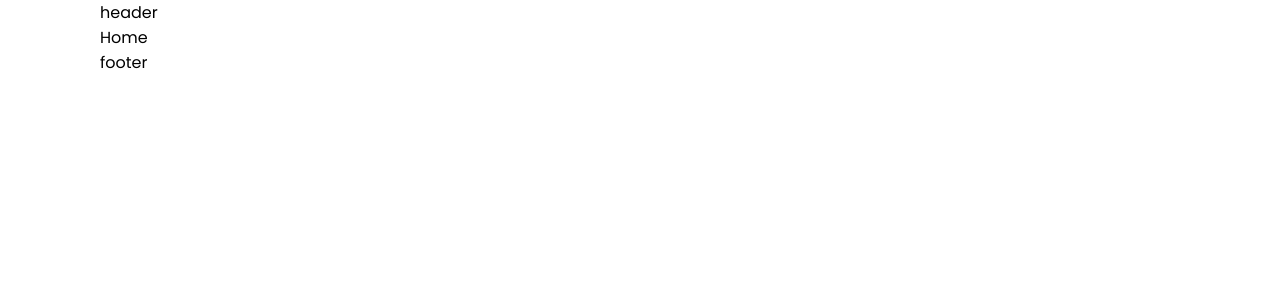
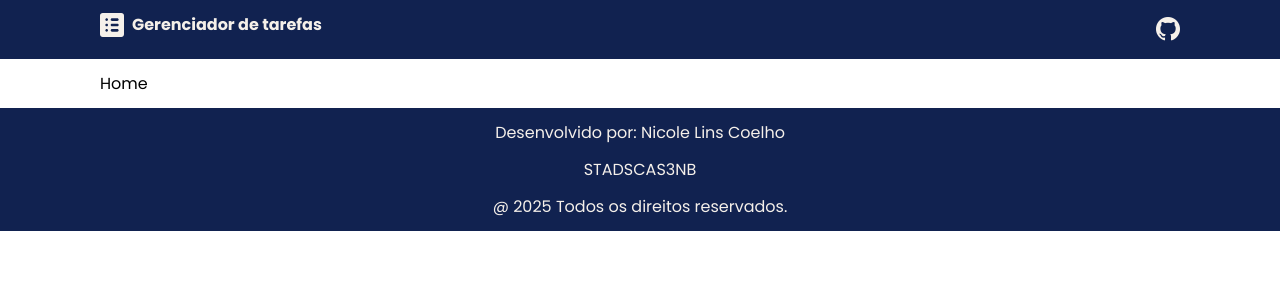
Before and after one commit to Elociny/to-do-list, a React (Vite) app: page / in a window 1280 px wide. Shown: the top 300 px of the page. Built offline with nearby package versions, Linux system fonts and the light colour scheme.

Commit message:
Componentes Header e Footer criados

```diff
--- a/src/components/Footer/Footer.module.css
+++ b/src/components/Footer/Footer.module.css
@@ -0,0 +1,12 @@
+.footer {
+    background-color: var(--azul-escuro);
+
+    color: var(--branco);
+}
+
+.footer ul {
+    flex-direction: column;
+    align-items: center;
+    justify-content: center;
+    gap: .75rem;
+}
--- a/src/components/Footer/Footer.tsx
+++ b/src/components/Footer/Footer.tsx
@@ -1,9 +1,13 @@
-
+import style from "./Footer.module.css"
 
 export function Footer() {
     return(
-        <footer className={`padding`}>
-            footer
+        <footer className={`padding ${style.footer}`}>
+            <ul className={`row`}>
+                <li>Desenvolvido por: Nicole Lins Coelho</li>
+                <li>STADSCAS3NB</li>
+                <li>@ 2025 Todos os direitos reservados.</li>
+            </ul>
         </footer>
     )
 }
--- a/src/components/Header/Header.module.css
+++ b/src/components/Header/Header.module.css
@@ -0,0 +1,15 @@
+.header {
+    background-color: var(--azul-escuro);
+
+    color: var(--branco);
+}
+
+ul {
+    list-style: none;
+
+    justify-content: space-between;
+
+    li i {
+        font-size: 1.5rem;
+    }
+}
--- a/src/components/Header/Header.tsx
+++ b/src/components/Header/Header.tsx
@@ -1,9 +1,19 @@
-
+import { Logo } from "../Logo/Logo"
+import style from "./Header.module.css"
 
 export function Header() {
-    return(
-        <header className={`padding`}>
-            header
+    return (
+        <header className={`padding ${style.header}`}>
+            <ul className={`row`}>
+                <li>
+                    <Logo />
+                </li>
+                <li>
+                    <a href="https://github.com/Elociny" target="_blank">
+                        <i className="bi bi-github"></i>
+                    </a>
+                </li>
+            </ul>
         </header>
     )
 }
--- /dev/null
+++ b/src/components/Logo/Logo.module.css
@@ -0,0 +1,9 @@
+.logo {
+    gap: .5rem;
+    justify-content: center;
+    align-items: center;
+}
+
+.logo h1 {
+    font-size: 1rem;
+}
--- /dev/null
+++ b/src/components/Logo/Logo.tsx
@@ -0,0 +1,13 @@
+import style from "./Logo.module.css"
+
+import logoIcon from "../../assets/images/icon.svg"
+import { NavLink } from "react-router"
+
+export function Logo() {
+    return (
+        <NavLink to="/" className={`row ${style.logo}`}>
+            <img src={logoIcon} alt="Logo do gerenciador de tarefas" />
+            <h1>Gerenciador de tarefas</h1>
+        </NavLink>
+    )
+}
--- a/src/main.tsx
+++ b/src/main.tsx
@@ -2,6 +2,7 @@ import { StrictMode } from 'react'
 import { createRoot } from 'react-dom/client'
 
 import "./styles/globa.css"
+import 'bootstrap-icons/font/bootstrap-icons.css';
 
 import App from './App.tsx'
 
--- a/src/styles/globa.css
+++ b/src/styles/globa.css
@@ -16,6 +16,15 @@
     font-family: "Poppins", sans-serif;
 }
 
+a {
+  all: unset;
+  cursor: pointer;
+}
+
+.row {
+    display: flex;
+}
+
 .padding {
-    padding: 0 6.25rem;
+    padding: .75rem 6.25rem;
 }
```
